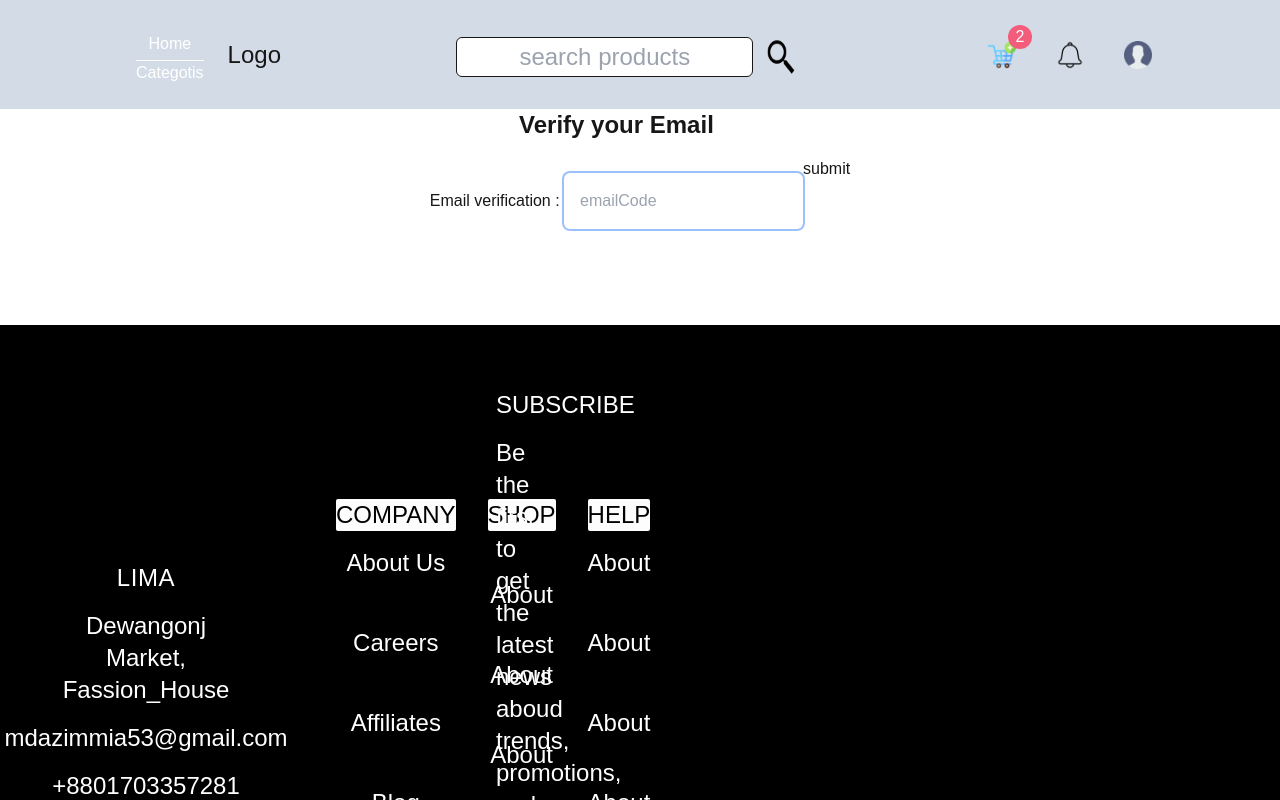
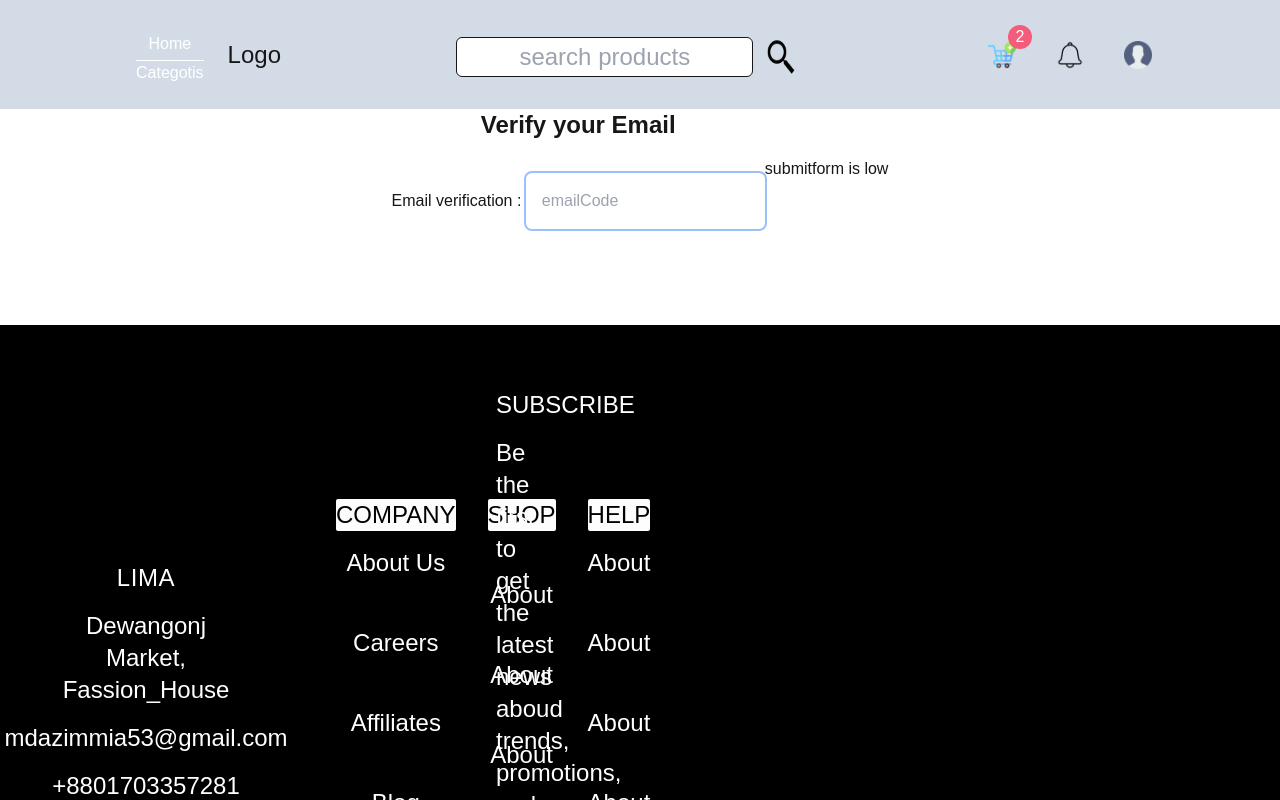
Before and after one commit to Azim-Mia/mwc-fashion, a Next.js app: page /login in a window 1280 px wide. Shown: the top 800 px of the page. Built offline with nearby package versions, Linux system fonts and the light colour scheme.

Commit message:
login file change

```diff
--- a/src/app/(pages)/login/page.tsx
+++ b/src/app/(pages)/login/page.tsx
@@ -51,6 +51,7 @@ enum MODL {
     ):null}
   </form>
   <button>submit</button>
+  <h1>form is low</h1>
   </div>)
 }
 export default LoginPage;
```
